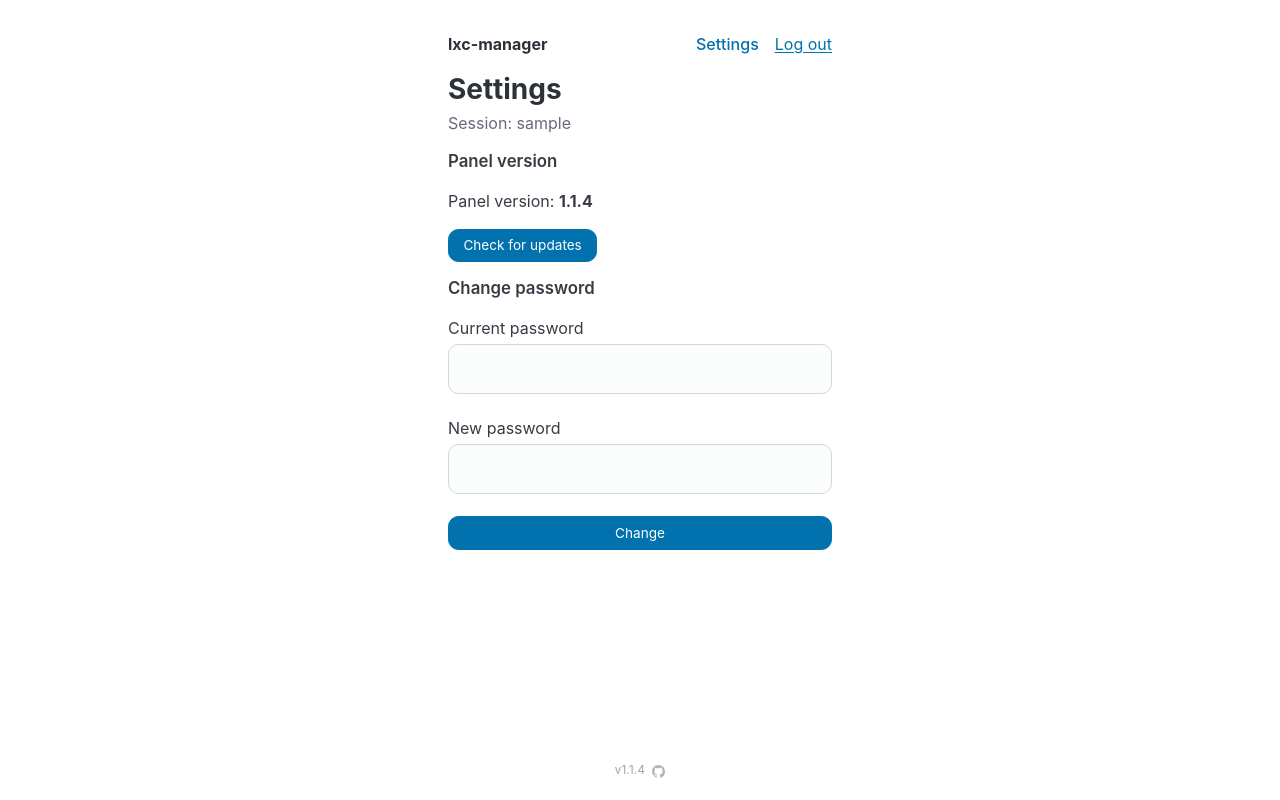
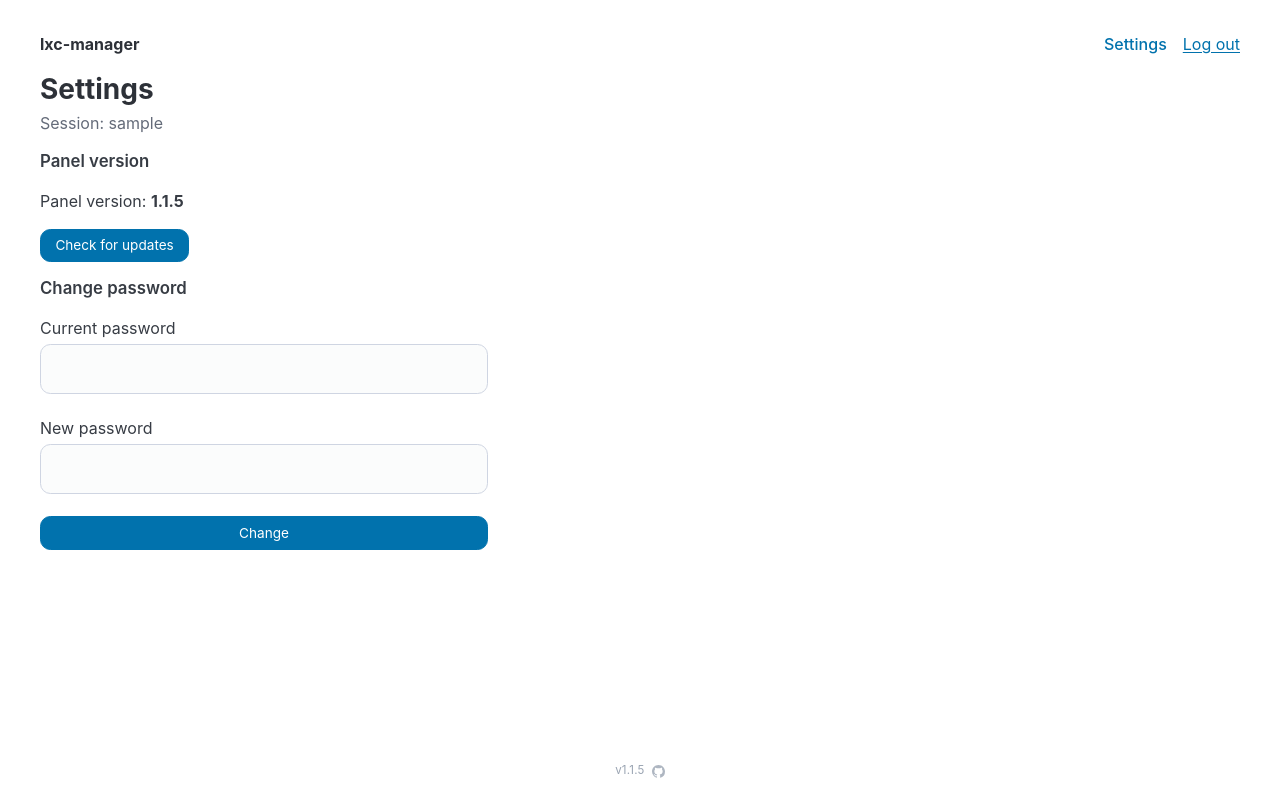
Before and after one commit to juanjimpad/lxc-manager, a FastAPI app: page /settings in a window 1280 px wide. Run offline with FastAPI, Linux system fonts and the light colour scheme; the visitor is signed in with stand-in values (Sample User, id 1); data that the repository does not hold is empty; parts of the project's set-up code (start-up, migrations or seed data) failed here and were passed over.

Commit message:
Give Settings the same page width as the rest of the panel.
The 24rem cap only on Settings made the nav narrower than Index and
Guest. Use the shared container, cap every page at 1200px on ultrawide,
and keep the password form at 28rem so the fields stay readable.

Co-authored-by: Juan Antonio Jiménez <juanjimpad@gmail.com>

```diff
--- a/app/core/version.py
+++ b/app/core/version.py
@@ -3,5 +3,5 @@
 APP_VERSION is the product release (semver). ASSET_VERSION is only a
 cache-buster for /static — bump it when custom.css or vendored assets
 change, independent of the app release."""
-APP_VERSION = "1.1.4"
-ASSET_VERSION = "26"
+APP_VERSION = "1.1.5"
+ASSET_VERSION = "27"
--- a/app/static/custom.css
+++ b/app/static/custom.css
@@ -78,6 +78,20 @@ body {
 }
 body > main {
   flex: 1 0 auto;
+}
+
+/* Pico's 1536px breakpoint stretches .container to 1450px. Cap every
+   page at 1200px so Settings matches Index/Guest and none of them
+   sprawl on ultrawide. */
+@media (min-width: 1536px) {
+  .container {
+    max-width: 1200px;
+  }
+}
+
+/* Password fields at full container width are hard to read. */
+.settings-form {
+  max-width: 28rem;
 }
 
 a {
--- a/app/templates/settings.html
+++ b/app/templates/settings.html
@@ -14,7 +14,7 @@
 <script src="/static/self-update.js?v={{ asset_v }}"></script>
 </head>
 <body hx-headers='{"X-CSRF-Token": "{{ csrf_token }}"}'>
-<main class="container" style="max-width: 24rem;">
+<main class="container">
   {% include "_nav.html" %}
   <hgroup>
     <h1>{{ t.settings_title }}</h1>
@@ -32,7 +32,7 @@
     hx-disabled-elt="this">{{ t.check_updates }}</button>
 
   <h2>{{ t.change_password_title }}</h2>
-  <form hx-post="/settings/password" hx-target="#pw-feedback" hx-swap="innerHTML">
+  <form class="settings-form" hx-post="/settings/password" hx-target="#pw-feedback" hx-swap="innerHTML">
     <input type="hidden" name="csrf_token" value="{{ csrf_token }}">
     <label>{{ t.current_password }}
       <input type="password" name="current_password" required autocomplete="current-password" maxlength="256">
```
Also changed, not shown: tests/test_api.py (+11 -0 lines), README.md.
